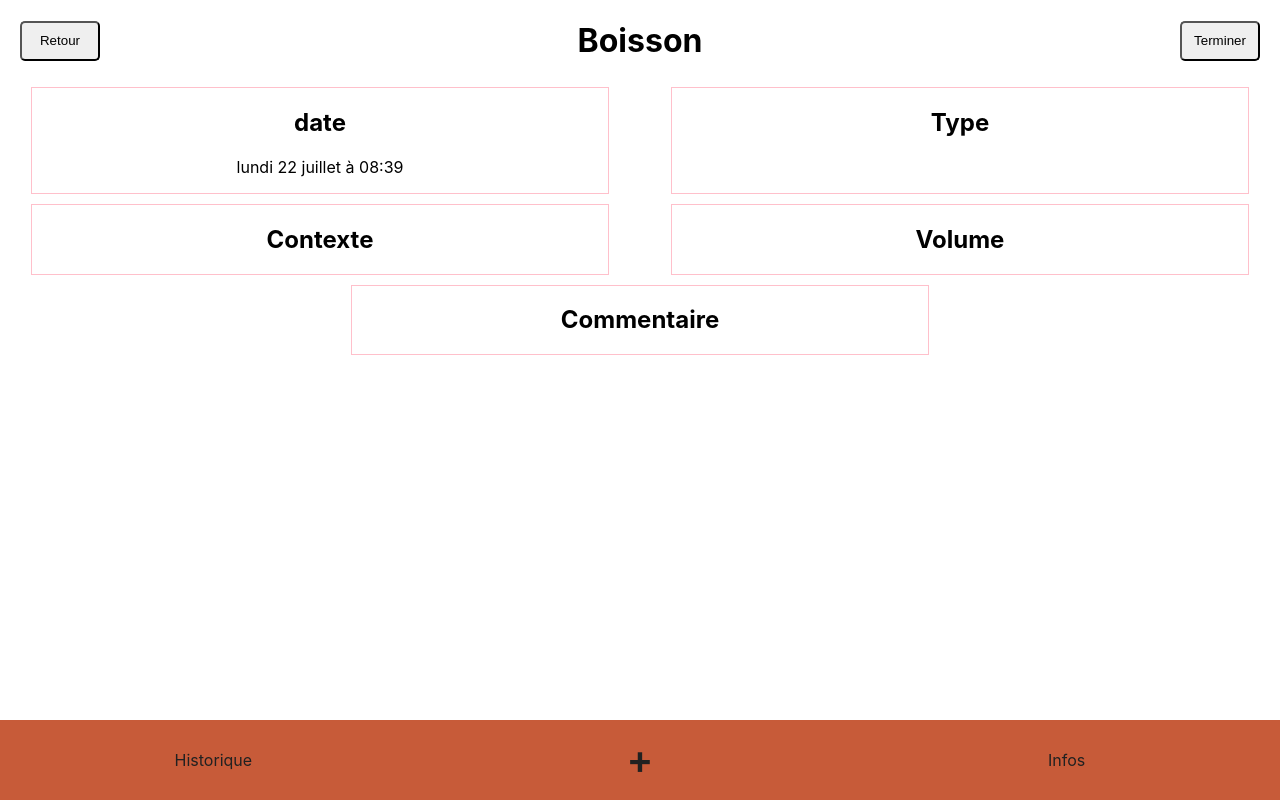
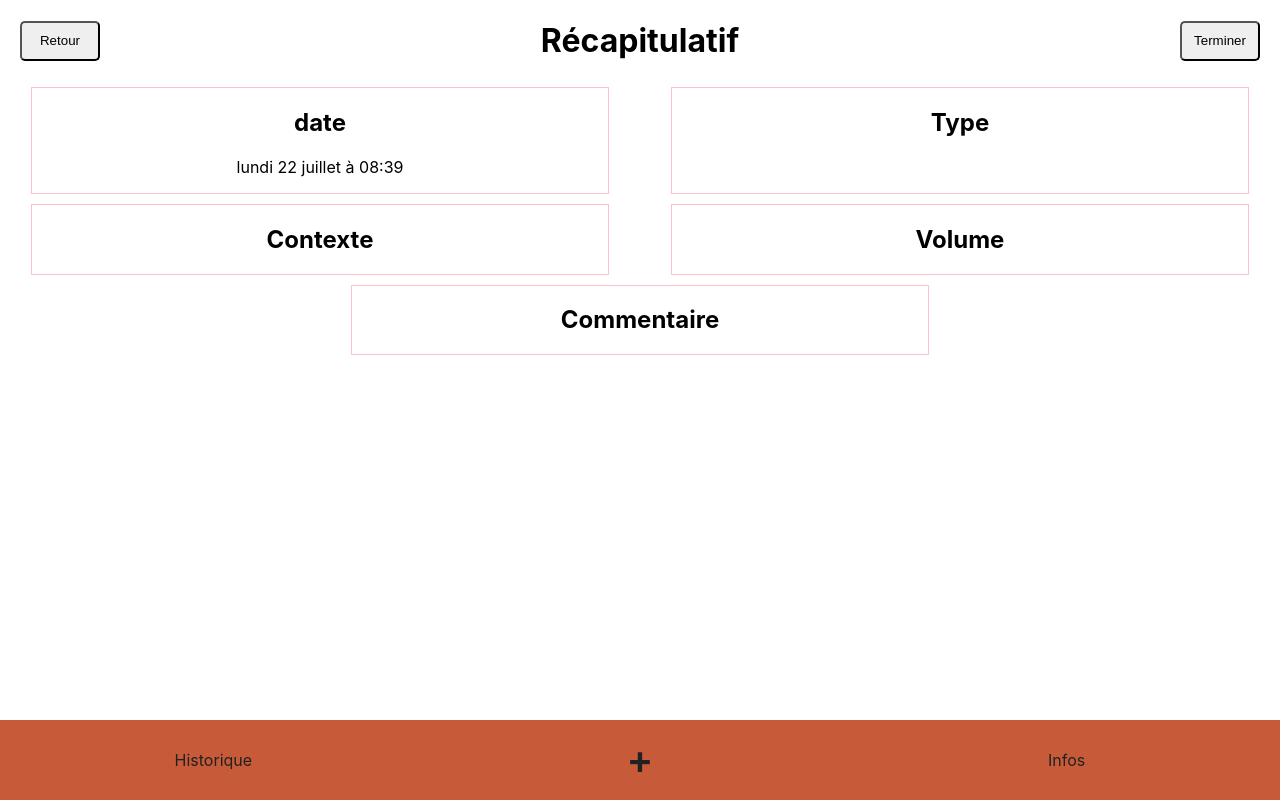
Before and after one commit to FlorianGardy/up-day-mobile, a React (Create React App) app: page /events/summary in a window 1280 px wide. Built offline with nearby package versions, Linux system fonts and the light colour scheme.

Commit message:
change summary page navbar title

```diff
--- a/src/pages/Summary.page.jsx
+++ b/src/pages/Summary.page.jsx
@@ -18,7 +18,7 @@ const Drink = ({
   return (
     <div>
       <TopBar
-        title="Boisson"
+        title="Récapitulatif"
         leftButtonInfo={{
           text: "Retour",
           onClick: () => history.goBack(),
```
